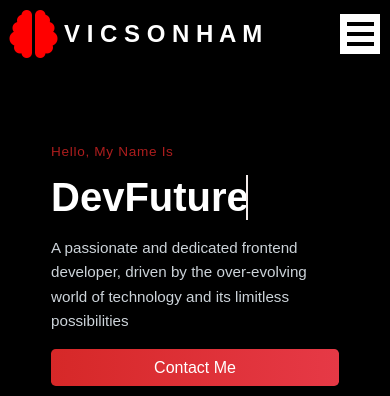
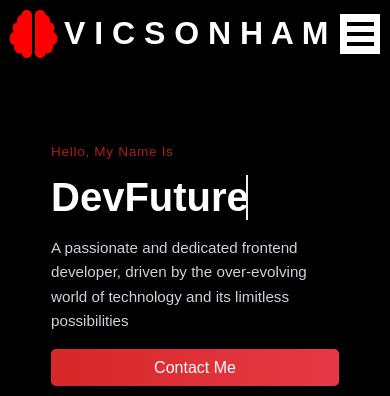
Before and after one commit to akachukwumazi/my-portfolio, a plain HTML site: page index.html in a window 390 px wide. Shown: the top 396 px of the page. Drawn offline with Linux system fonts and the light colour scheme.

Commit message:
name amendment

```diff
--- a/index.css
+++ b/index.css
@@ -321,7 +321,6 @@ button:active {
   background-color: #242424;
   padding:  1.5em;
   height: 7em;
-  /* width: 18em; */
   gap: 0.5em;
   border-radius: 0.4em;
   text-align: center;
@@ -932,6 +931,10 @@ footer nav a {
     width: 100%;
   }
 
+
+  aside > h1 {
+    font-size: xx-large;
+  }
 }
 
 
```
